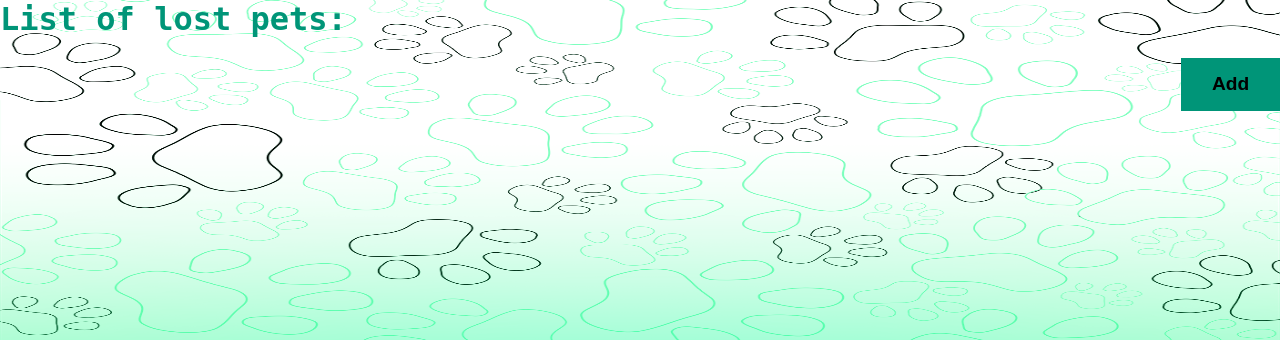
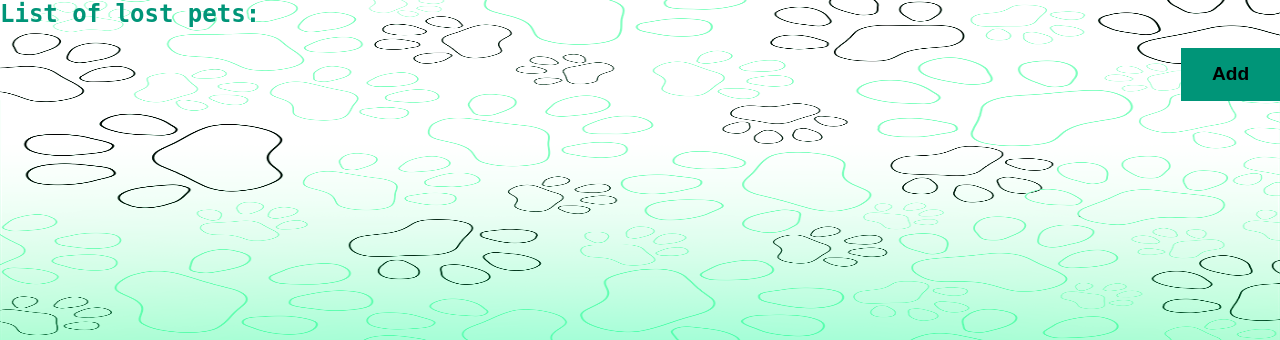
Before and after one commit to MarinosPapadakis/RooForABuddy, a Flask app: page /lostpets in a window 1280 px wide. Shown: the part 176-516 px from the top of the page. Run offline with Flask 2, Linux system fonts and the light colour scheme; data that the repository does not hold is empty; some libraries are stand-ins or nearby versions.

Commit message:
fixing button

```diff
--- a/static/style.css
+++ b/static/style.css
@@ -196,6 +196,14 @@
     font-family: 'Inconsolata', monospace;
     font-weight: 900;
 }
+.sing-up-title1{
+  color: #009578;
+  margin-top: 0;
+  margin-bottom: 20px;
+  font-size: 1.5em;
+  font-family: 'Inconsolata', monospace;
+  font-weight: 800;
+}
 .sign-up-link{
     color: rgb(255, 166, 0);
 }
@@ -242,6 +250,20 @@
     border: none;
     outline: none;
     height: 100%;
+}
+.sign-up-button1 {
+  display: block;
+  margin-left: auto;
+  margin-top: 5px;
+  padding: 0.8em 1.6em;
+  font-weight: bold;
+  font-size: 1.2em;
+  background: #009578;
+  color: #ffffff;
+  cursor: pointer;
+  border: none;
+  outline: none;
+  margin-bottom: 15px;
 }
 .sign-up-button:active {
     background: #014739;
--- a/templates/lostpets.html
+++ b/templates/lostpets.html
@@ -4,10 +4,10 @@
 
 
 
-    <div class="sing-up-title">
+    <div class="sing-up-title1">
         <p>List of lost pets:</p>
     </div>
-    <button type="submit" class="sign-up-button"><a href="/lostpet">Add</a></button>
+    <button type="submit" class="sign-up-button1"><a href="/lostpet">Add</a></button>
     {% for i in range(0,len) %}
     <a href="#">
     <div class="border_">
```
